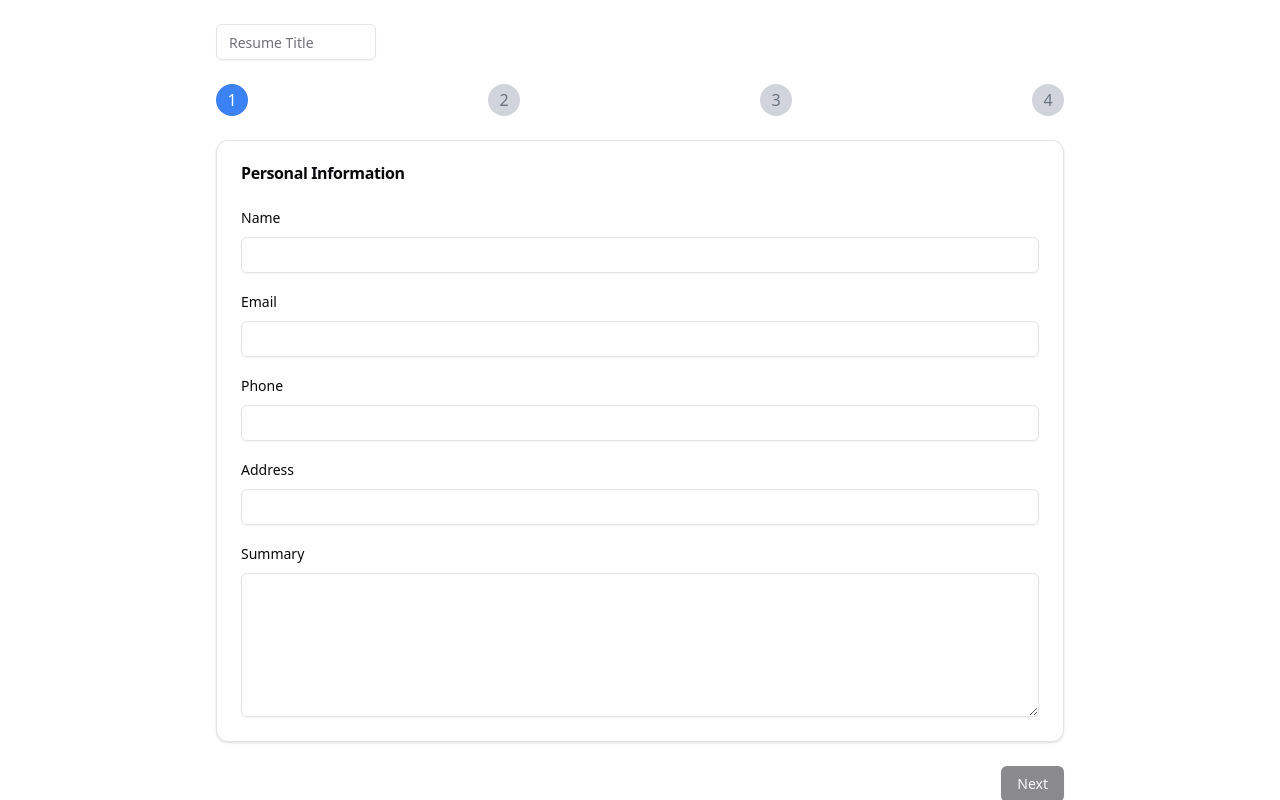
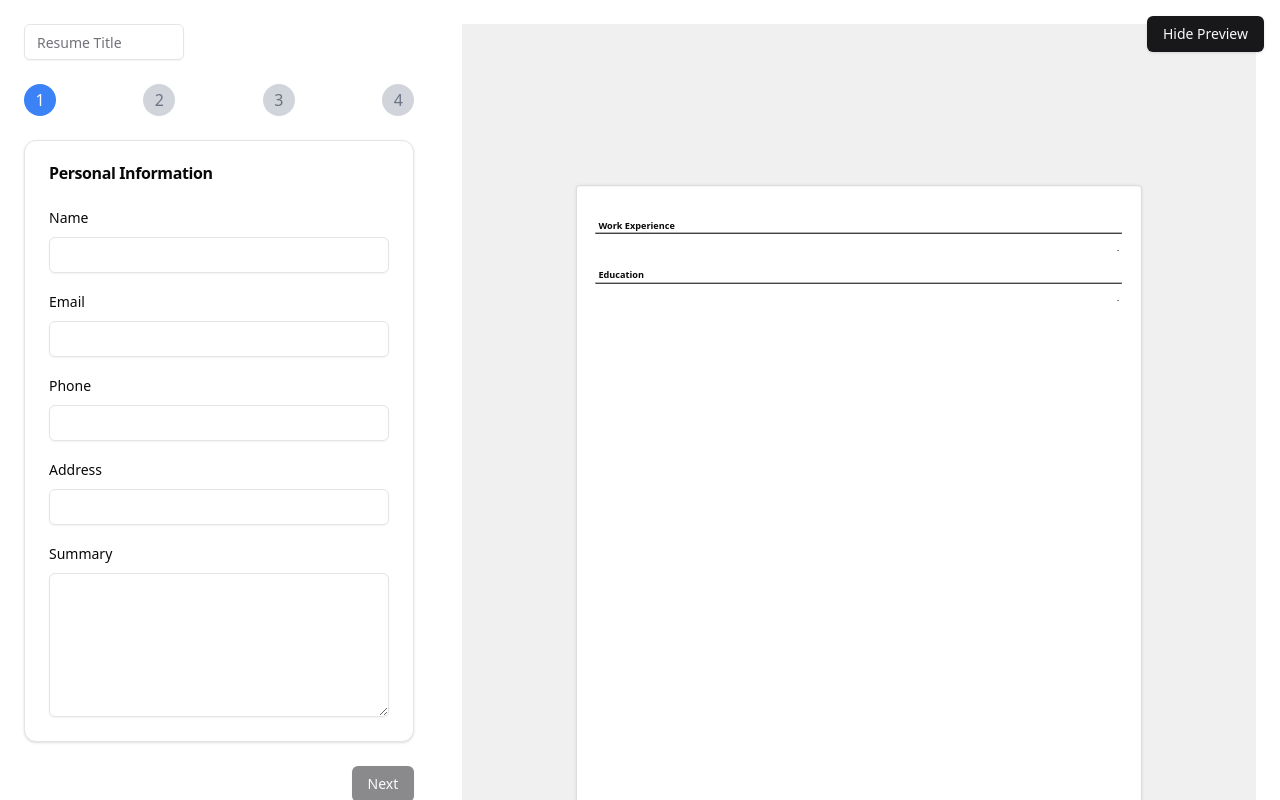
Before and after one commit to Raxza/react-resume-builder, a React (Vite) app: page /resume/create in a window 1280 px wide. Shown: the top 800 px of the page. Built offline with nearby package versions, Linux system fonts and the light colour scheme.

Commit message:
Resume preview (need to fix the scale)

```diff
--- /dev/null
+++ b/src/components/common/ResumePreview.tsx
@@ -0,0 +1,107 @@
+import { useEffect, useRef, useState } from "react";
+import { DegreeType, Resume } from "@/types/Resume";
+import { format } from "date-fns";
+import '@/styles/page.css';
+
+type Props = {
+  resume: Resume;
+};
+
+const ResumePreview = ({ resume }: Props) => {
+  const pageRef = useRef<HTMLDivElement>(null);
+  const [scale, setScale] = useState(1);
+
+  useEffect(() => {
+    const handleResize = () => {
+      if (pageRef.current) {
+        const { clientWidth, clientHeight } = pageRef.current;
+        const scaleX = window.innerWidth / clientWidth;
+        const scaleY = window.innerHeight / clientHeight;
+        const newScale = Math.min(scaleX, scaleY);
+        setScale(newScale);
+      }
+    };
+
+    window.addEventListener("resize", handleResize);
+    handleResize();
+
+    return () => window.removeEventListener("resize", handleResize);
+  }, []);
+
+  return (
+    <div className="preview-container">
+      <div
+        className="page-wrapper"
+        ref={pageRef}
+        style={{ transform: `scale(${scale})` }}
+      >
+        <div className="page-container">
+          <h3 className="text-xl font-bold mb-1" style={{ fontSize: `${25 * scale}px` }}>{resume.name.toUpperCase()}</h3>
+          {(resume.phone || resume.email || resume.address) &&
+            <p className="text-sm text-gray-500 mb-1" style={{ fontSize: `${14 * scale}px` }}>
+              {[
+                resume.phone,
+                resume.email,
+                resume.address,
+              ]
+                .filter(Boolean)
+                .join(" | ")}
+            </p>
+          }
+          {resume.summary &&
+            <p className="text-sm mb-1" style={{ fontSize: `${14 * scale}px` }}>{resume.summary}</p>
+          }
+          {resume.experiences.length > 0 &&
+            <section className="mt-4">
+              <h4 className="text-md font-bold" style={{ fontSize: `${18 * scale}px` }}>Work Experience</h4>
+              <hr className="h-0.5 -mx-1 bg-black" />
+              {resume.experiences.map((experience, index) => (
+                <div key={index} className="mt-3 ms-2">
+                  <div className="flex justify-between">
+                    <h5 className="text-sm font-bold" style={{ fontSize: `${14 * scale}px` }}>{experience.company}</h5>
+                    <p className="text-sm" style={{ fontSize: `${14 * scale}px` }}>
+                      {experience.startDate && format(experience.startDate, "MMM yyyy")} - {experience.endDate ? format(experience.endDate, "MMM yyyy") : experience.isCurrent ? "Present" : ""}
+                    </p>
+                  </div>
+                  <p className="text-sm italic" style={{ fontSize: `${14 * scale}px` }}>{experience.position}</p>
+                  <ul className="list-disc ms-2 ps-4">
+                    {experience.highlights.map((highlight, index) => (
+                      <li key={index} className="text-sm" style={{ fontSize: `${14 * scale}px` }}>{highlight}</li>
+                    ))}
+                  </ul>
+                </div>
+              ))}
+            </section>
+          }
+          {resume.educations.length > 0 &&
+            <section className="mt-4">
+              <h4 className="text-md font-bold" style={{ fontSize: `${18 * scale}px` }}>Education</h4>
+              <hr className="h-0.5 -mx-1 bg-black" />
+              {resume.educations.map((education, index) => (
+                <div key={index} className="mt-3 ms-2">
+                  <div className="flex justify-between">
+                    <h5 className="text-sm font-bold" style={{ fontSize: `${14 * scale}px` }}>{education.institution}</h5>
+                    <p className="text-sm" style={{ fontSize: `${14 * scale}px` }}>
+                      {education.startDate && format(education.startDate, "MMM yyyy")} - {education.endDate ? format(education.endDate, "MMM yyyy") : education.isCurrent ? "Present" : ""}
+                    </p>
+                  </div>
+                  <p className="text-sm italic" style={{ fontSize: `${14 * scale}px` }}>
+                    {education.degree !== DegreeType.Add ? education.degree : education.customDegree} {(education.degree !== DegreeType.Add || education.customDegree) && education.major && `in ${education.major}`}
+                    {education.score && ` (${education.score}${education.maxScore ? `/${education.maxScore})` : ")"}`}
+                  </p>
+                  <ul className="list-disc ms-2 ps-4">
+                    {education.highlights.map((highlight, index) => (
+                      <li key={index} className="text-sm" style={{ fontSize: `${14 * scale}px` }}>{highlight}</li>
+                    ))}
+                  </ul>
+                </div>
+              ))}
+            </section>
+          }
+        </div>
+      </div>
+    </div>
+  );
+};
+
+export default ResumePreview;
--- a/src/pages/Resume/create.tsx
+++ b/src/pages/Resume/create.tsx
@@ -13,6 +13,7 @@ import AdditionalInformation from './components/AdditionalInformation';
 import { Input } from '@/components/ui/input';
 import { handleAddResume } from '@/lib/IndexedDB/resumeStore';
 import { useNavigate } from 'react-router-dom';
+import ResumePreview from '@/components/common/ResumePreview';
 
 const ResumeCreate = () => {
   const [resume, setResume] = useState<Resume>({
@@ -28,11 +29,16 @@ const ResumeCreate = () => {
   });
 
   const [currentPage, setCurrentPage] = useState(0);
+  const [showPreview, setShowPreview] = useState(true);
 
   const navigate = useNavigate();
 
   const handleSave = async () => {
-    const result = await handleAddResume({ ...resume, lastModifiedTime: Date.now() });
+    const updatedResume = {
+      ...resume,
+      lastModifiedTime: Date.now(),
+    };
+    const result = await handleAddResume(updatedResume);
     if (result.status === 'success') {
       console.log('Resume saved successfully');
       navigate('/');
@@ -45,7 +51,7 @@ const ResumeCreate = () => {
     {
       title: "Personal Information",
       content: (
-        <PersonalInformation name={resume.name} email={resume.email} phone={resume.phone} address={resume.address} setResume={setResume} />
+        <PersonalInformation name={resume.name} email={resume.email} phone={resume.phone} address={resume.address} summary={resume.summary} setResume={setResume} />
       ),
       isValid: resume.name.trim() !== ''
     },
@@ -54,28 +60,29 @@ const ResumeCreate = () => {
       content: (
         <WorkExperience experiences={resume.experiences} setResume={setResume} />
       ),
-      isValid: resume.experiences.every(exp => exp.company && exp.position && exp.startDate && exp.summary)
+      isValid: resume.experiences.every(exp => exp.company && exp.position && exp.startDate && (exp.endDate || exp.isCurrent) && exp.summary)
     },
     {
       title: "Education",
       content: (
         <EducationSection educations={resume.educations} setResume={setResume} />
       ),
-      isValid: resume.educations.every(edu => edu.institution && edu.degree && edu.startDate && edu.summary)
+      isValid: resume.educations.every(edu => edu.institution && edu.degree && edu.startDate && (edu.endDate || edu.isCurrent) && edu.summary)
     },
     {
       title: "Additional Information",
       content: (
         <AdditionalInformation others={resume.others} setResume={setResume} />
       ),
-      isValid: resume.others.every(other => other.type && other.value)
+      isValid: true
     },
   ];
 
   const page = pages[currentPage];
 
   return (
-    <form className="max-w-4xl mx-auto p-6 space-y-6">
+    <div className="flex">
+      <form className="max-w-4xl mx-auto p-6 space-y-6 flex-1">
         <div className="space-y-2">
           <Input
             type="text"
@@ -133,6 +140,15 @@ const ResumeCreate = () => {
           )}
         </div>
       </form>
+      {showPreview && (
+        <div className="flex-1 p-6">
+          <ResumePreview resume={resume}/>
+        </div>
+      )}
+      <Button onClick={() => setShowPreview(!showPreview)} className="absolute top-4 right-4">
+        {showPreview ? 'Hide Preview' : 'Show Preview'}
+      </Button>
+    </div>
   );
 };
 
--- a/src/pages/Resume/edit.tsx
+++ b/src/pages/Resume/edit.tsx
@@ -13,6 +13,7 @@ import AdditionalInformation from './components/AdditionalInformation';
 import { Input } from '@/components/ui/input';
 import { handleUpdateResume, handleGetResumeById } from '@/lib/IndexedDB/resumeStore';
 import { useNavigate, useParams } from 'react-router-dom';
+import ResumePreview from '@/components/common/ResumePreview';
 
 const ResumeEdit = () => {
   const { id } = useParams();
@@ -29,6 +30,7 @@ const ResumeEdit = () => {
       lastModifiedTime: Date.now(),
     });
   const [currentPage, setCurrentPage] = useState(0);
+  const [showPreview, setShowPreview] = useState(true);
   const navigate = useNavigate();
 
   useEffect(() => {
@@ -46,14 +48,16 @@ const ResumeEdit = () => {
   },[id]);
 
   const handleSave = async () => {
-    if (resume) {
-      const result = await handleUpdateResume({ ...resume, lastModifiedTime: Date.now() });
+    const updatedResume = {
+      ...resume,
+      lastModifiedTime: Date.now(),
+    };
+    const result = await handleUpdateResume(updatedResume);
     if (result.status === 'success') {
       console.log('Resume updated successfully');
       navigate('/');
     } else {
       console.error('Error updating resume', result.data);
-      }
     }
   };
 
@@ -65,7 +69,7 @@ const ResumeEdit = () => {
     {
       title: "Personal Information",
       content: (
-        <PersonalInformation name={resume.name} email={resume.email} phone={resume.phone} address={resume.address} setResume={setResume} />
+        <PersonalInformation name={resume.name} email={resume.email} phone={resume.phone} address={resume.address} summary={resume.summary} setResume={setResume} />
       ),
       isValid: resume.name.trim() !== ''
     },
@@ -95,7 +99,8 @@ const ResumeEdit = () => {
   const page = pages[currentPage];
 
   return (
-    <form className="max-w-4xl mx-auto p-6 space-y-6">
+    <div className="flex">
+      <form className="max-w-4xl mx-auto p-6 space-y-6 flex-1">
         <div className="space-y-2">
           <Input
             type="text"
@@ -153,6 +158,15 @@ const ResumeEdit = () => {
           )}
         </div>
       </form>
+      {showPreview && (
+        <div className="flex-1 p-6">
+          <ResumePreview resume={resume}/>
+        </div>
+      )}
+      <Button onClick={() => setShowPreview(!showPreview)} className="absolute top-4 right-4">
+        {showPreview ? 'Hide Preview' : 'Show Preview'}
+      </Button>
+    </div>
   );
 };
 
--- /dev/null
+++ b/src/styles/page.css
@@ -0,0 +1,64 @@
+.preview-container {
+    width: 100%;
+    height: 100%;
+    /* padding-top: 10vh; */
+    display: flex;
+    justify-content: center;
+    /* align-items: center; */
+    background-color: #f0f0f0;
+    overflow: auto;
+}
+
+.page-wrapper {
+    /* container-type: size;
+    resize: both; */
+    position: relative;
+    width: 210mm;
+    height: 297mm;
+    /* transform-origin: ; */
+}
+
+.page-container {
+    width: 100%;
+    height: 100%;
+    padding: 8mm 8mm;
+    border: 1px solid #D3D3D3;
+    border-radius: 5px;
+    background: white;
+    box-shadow: 0 0 5px rgba(0, 0, 0, 0.1);
+    overflow: hidden;
+}
+
+.page-container .resume-name {
+    font-size: 30cqmin;
+}
+
+.page-container .resume-contact {
+    font-size: 30cqmin;
+}
+
+.page-container .resume-section {
+    margin-top: 1em;
+    font-size: 30cqmin;
+}
+
+.page-container .resume-section .title {
+    font-size: 30cqmin;
+    font-weight: bold;
+    margin-bottom: 0.5em;
+}
+
+.page-container .resume-section .subtitle {
+    font-size: 30cqmin;
+    font-weight: bold;
+    margin-bottom: 0.5em;
+}
+
+@media print {
+    .preview-container {
+        display: block;
+    }
+    .page-wrapper {
+        transform: none;
+    }
+}
```
Lines whose indentation alone changed are shown as unchanged.
